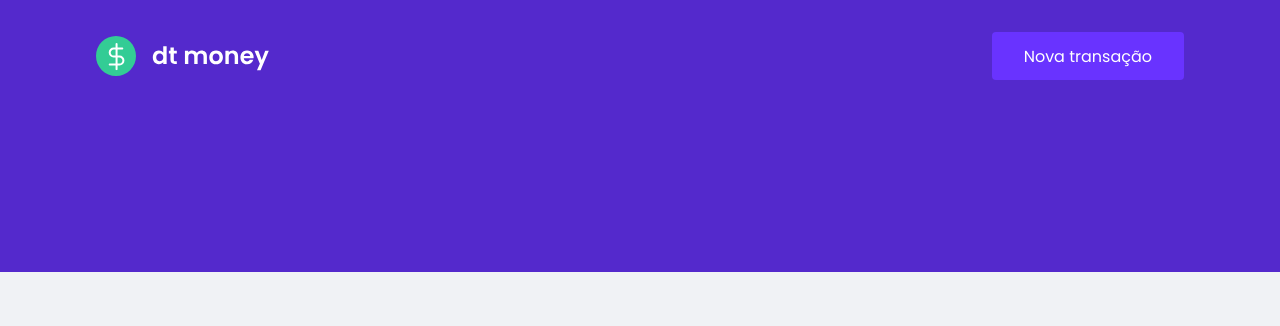
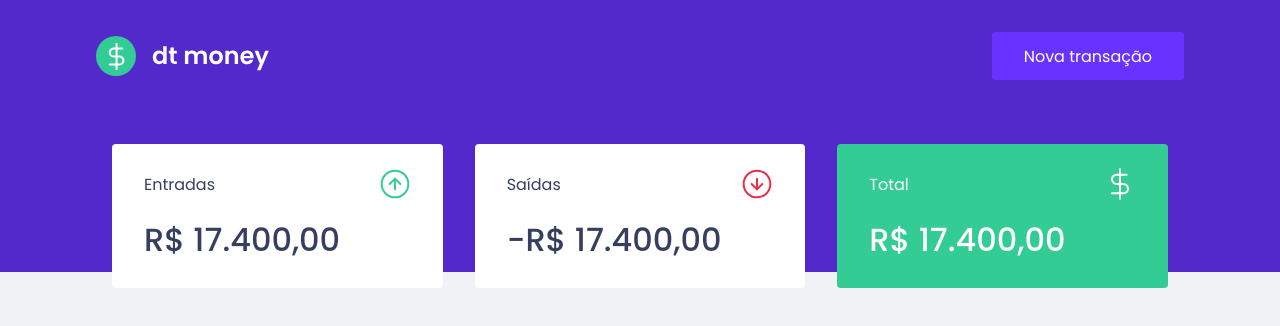
Before and after one commit to brpadilha/dtmoney, a React (Create React App) app: page / in a window 1280 px wide. Shown: the top 326 px of the page. Built offline with nearby package versions, Linux system fonts and the light colour scheme.

Commit message:
estiliza o summary da dashboard

```diff
--- a/public/index.html
+++ b/public/index.html
@@ -2,7 +2,7 @@
 <html lang="en">
   <head>
     <link rel="preconnect" href="https://fonts.gstatic.com">
-    <link href="https://fonts.googleapis.com/css2?family=Poppins:wght@400;600;700&display=swap" rel="stylesheet">
+    <link href="https://fonts.googleapis.com/css2?family=Poppins:wght@400;500;600;700&display=swap" rel="stylesheet">
     <meta charset="utf-8" />
 
     <meta name="viewport" content="width=device-width, initial-scale=1" />
--- a/src/App.tsx
+++ b/src/App.tsx
@@ -1,11 +1,14 @@
+import { Dashboard } from "./components/Dashboard";
 import { Header } from "./components/Header";
+
 import { GlobalStyle } from "./styles/global";
 
 export function App() {
   return (
     <>
+      <GlobalStyle />
       <Header />
-      <GlobalStyle />
+      <Dashboard/>
     </>
   );
 }
--- /dev/null
+++ b/src/components/Dashboard/index.tsx
@@ -0,0 +1,10 @@
+import { Summary } from "../Summary"
+import { Container } from "./styles"
+
+export function Dashboard(){
+  return (
+    <Container>
+      <Summary/>
+    </Container>
+  )
+}
--- /dev/null
+++ b/src/components/Dashboard/styles.ts
@@ -0,0 +1,8 @@
+import styled from "styled-components";
+
+export const Container = styled.main`
+  max-width: 1120px;
+  margin: 0 auto;
+
+  padding: 2rem;
+`
--- /dev/null
+++ b/src/components/Summary/index.tsx
@@ -0,0 +1,33 @@
+import { Container } from "./styles";
+import incomeImg from '../../assets/income.svg'
+import outcomeImg from "../../assets/outcome.svg";
+import totalImg from "../../assets/total.svg";
+
+
+export function Summary() {
+  return (
+    <Container>
+      <div>
+        <header>
+          Entradas
+          <img src={incomeImg} alt="entradas" />
+        </header>
+        <strong>R$ 17.400,00</strong>
+      </div>
+      <div>
+        <header>
+          Saídas
+          <img src={outcomeImg} alt="saidas" />
+        </header>
+        <strong>-R$ 17.400,00</strong>
+      </div>
+      <div className="highlight-background">
+        <header>
+          Total
+          <img src={totalImg} alt="total" />
+        </header>
+        <strong>R$ 17.400,00</strong>
+      </div>
+    </Container>
+  );
+}
--- /dev/null
+++ b/src/components/Summary/styles.ts
@@ -0,0 +1,33 @@
+import styled from 'styled-components'
+
+export const Container = styled.div`
+  display: grid;
+  grid-template-columns: repeat(3, 1fr);
+  gap: 2rem;
+  margin-top: -10rem;
+
+  div {
+    background: var(--shape);
+    padding: 1.5rem 2rem;
+    border-radius: 0.25rem;
+    color: var(--text-title);
+
+    header {
+      display: flex;
+      justify-content: space-between;
+      align-items: center;
+    }
+    strong {
+      display: block;
+      margin-top: 1rem;
+      font-size: 2rem;
+      font-weight: 500;
+      line-height: 3rem;
+    }
+
+    &.highlight-background {
+      background: var(--green);
+      color: #fff;
+    }
+  }
+`;
--- a/src/styles/global.ts
+++ b/src/styles/global.ts
@@ -5,7 +5,7 @@
     --background: #f0f2f5;
     --red: #E52E4D;
     --blue: #5429CC;
-
+    --green: #33CC95;
     --blue-light: #6933FF;
 
     --text-title: #363F5F;
@@ -53,4 +53,6 @@
     opacity:0.6;
     cursor: not-allowed;
   }
+
+
 `;
```
